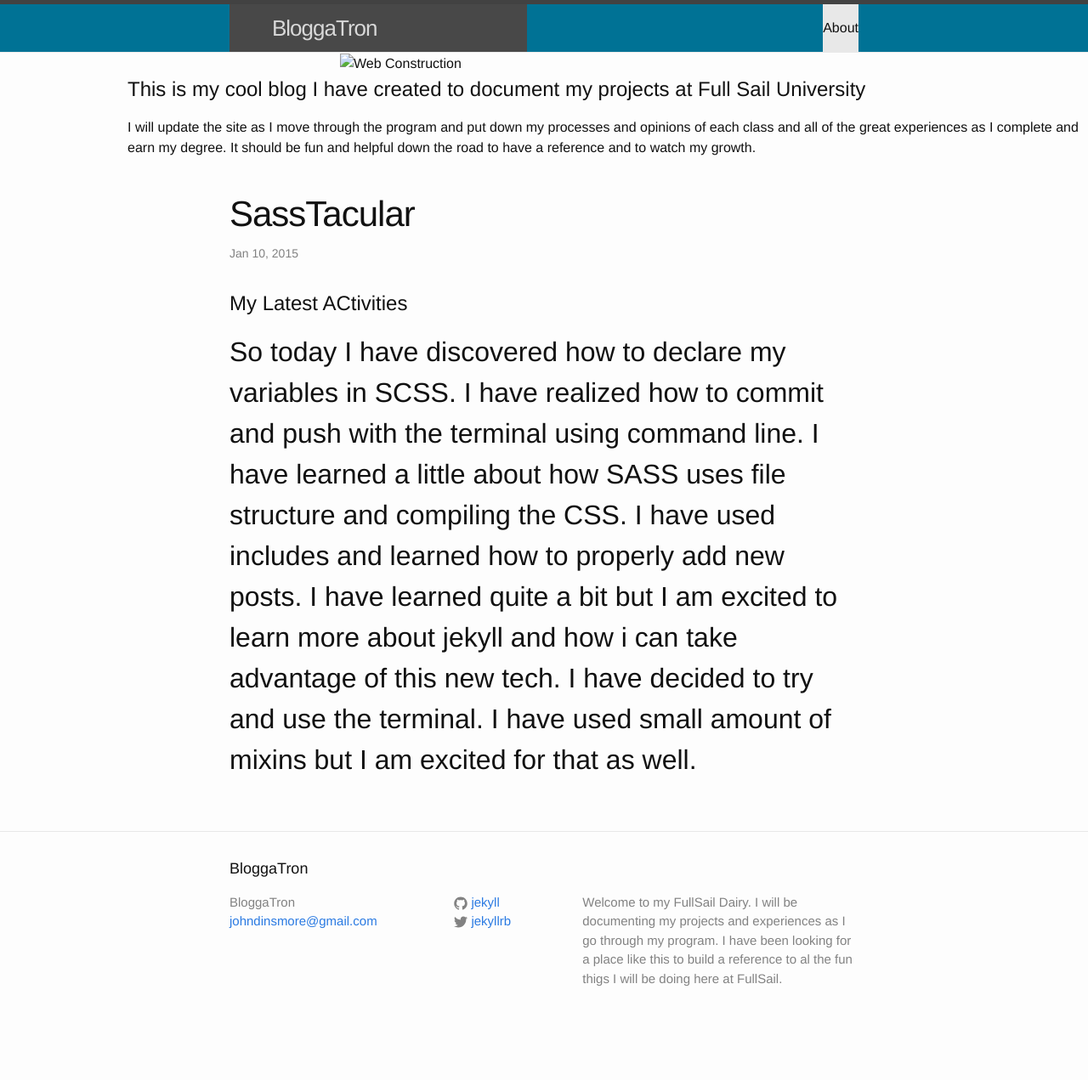
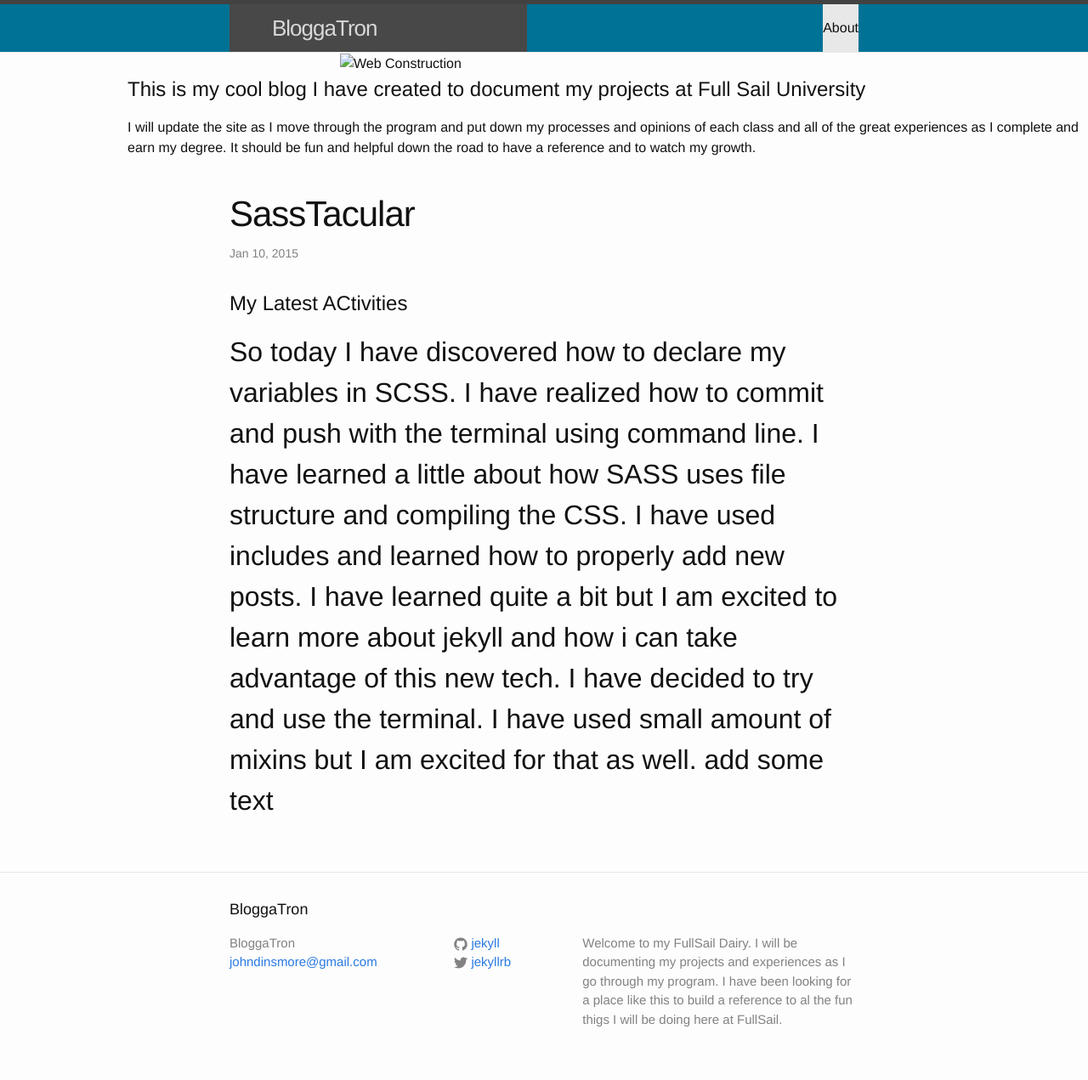
Before and after one commit to cgonzalezandrades/djibba22.github.io, a Jekyll site: the page built from _posts/2015-01-10-SassTacular.markdown, in a window 1280 px wide. Shown: the whole page at 85% size. Built offline with Jekyll 4.4.1, drawn with Linux system fonts in a browser that asks for light colours; before the commit the page ends 1223 px from its top, so only the background shows below that.

```diff
--- a/_posts/2015-01-10-SassTacular.markdown
+++ b/_posts/2015-01-10-SassTacular.markdown
@@ -5,7 +5,8 @@ date:   2015-01-10  16:00:00
 categories: jekyll update
 ---
 # My Latest ACtivities
-## So today I have discovered how to declare my variables in SCSS. I have realized how to commit and push with the terminal using command line. I have learned a little about how SASS uses file structure and compiling the CSS. I have used includes and learned how to properly add new posts. I have learned  quite a bit but I am excited to learn more about jekyll and how i can take advantage of this new tech. I have decided to try and use the terminal. I have used  small amount of mixins but I am excited for that as well.
+## So today I have discovered how to declare my variables in SCSS. I have realized how to commit and push with the terminal using command line. I have learned a little about how SASS uses file structure and compiling the CSS. I have used includes and learned how to properly add new posts. I have learned  quite a bit but I am excited to learn more about jekyll and how i can take advantage of this new tech. I have decided to try and use the terminal. I have used  small amount of mixins but I am excited for that as well. add some text
+
 
 
 [jekyll]:      http://jekyllrb.com
```
